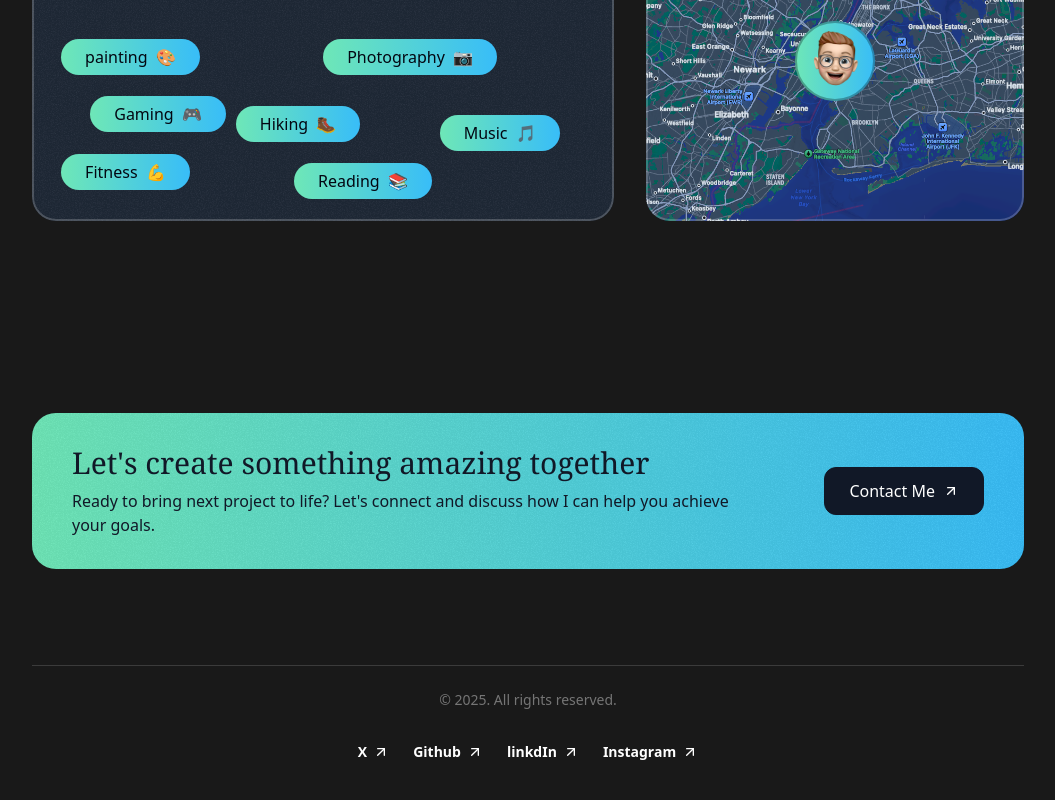
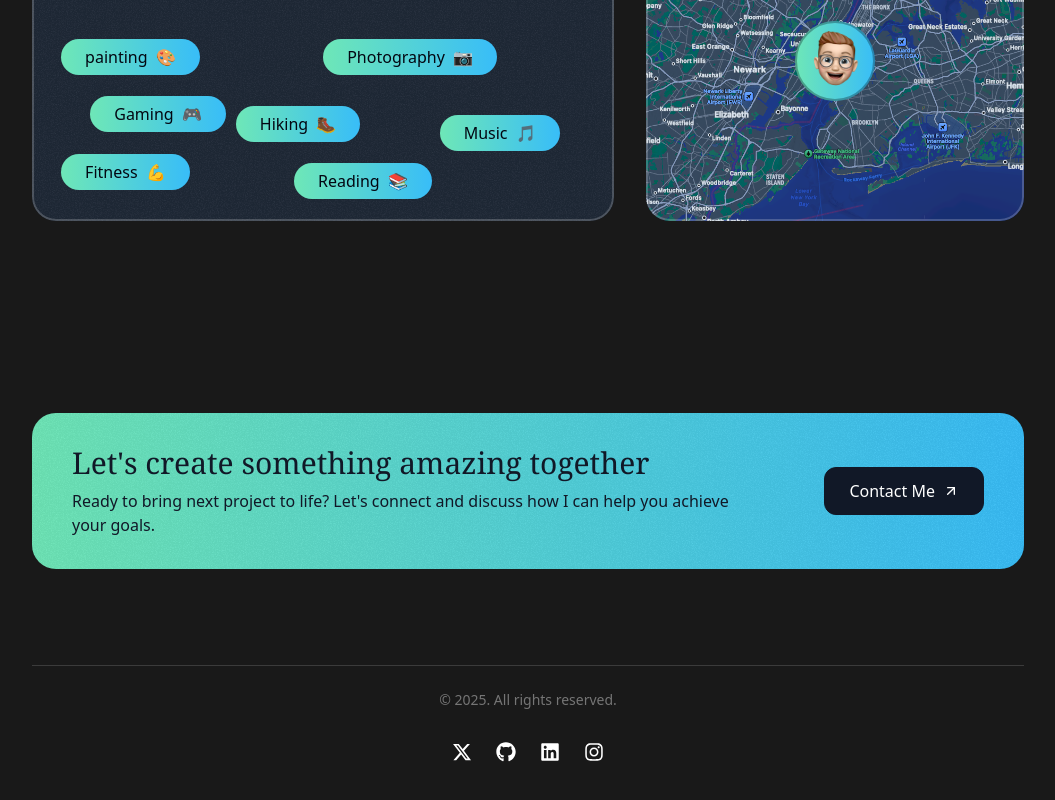
Before and after one commit to faruk-olawale/my-portfolio, a Next.js app: page / in a window 1280 px wide. Shown: the part 4607-5407 px from the top of the page, without its empty margins (112-1167 px from the left). Built offline with nearby package versions, Linux system fonts and the light colour scheme; a web font is replaced by a local one.

Commit message:
initial message

```diff
--- a/package.json
+++ b/package.json
@@ -14,6 +14,7 @@
     "next": "14.2.5",
     "react": "^18",
     "react-dom": "^18",
+    "react-icons": "^5.5.0",
     "tailwind-merge": "^2.4.0"
   },
   "devDependencies": {
--- a/src/sections/Footer.tsx
+++ b/src/sections/Footer.tsx
@@ -1,24 +1,12 @@
-import ArrowUpRightIcon from "@/assets/icons/arrow-up-right.svg"
-
+import { FaXTwitter, FaGithub, FaLinkedin, FaInstagram } from "react-icons/fa6";
 
 const footerLinks = [
-  {
-    title:'X',
-    href:'#',
-  },
-  {
-    title:'Github',
-    href:'#',
-  },
-  {
-    title:'linkdIn',
-    href:'#',
-  },
-  {
-    title:'Instagram',
-    href:'#',
-  },
-]
+  { icon: FaXTwitter, href: "https://x.com/farukolawale3?s=11" },
+  { icon: FaGithub, href: "https://github.com/faruk-olawale " },
+  { icon: FaLinkedin, href: "https://www.linkedin.com/in/faruk-ismail-4812213a0?utm_source=share&utm_campaign=share_via&utm_content=profile&utm_medium=ios_app" },
+  { icon: FaInstagram, href: "#" },
+];
+
 export const Footer = () => {
   return (
     <footer>
@@ -26,16 +14,16 @@ export const Footer = () => {
         <div className="border-t border-white/15 py-6 text-sm flex flex-col items-center gap-8">
           <div className="text-white/40">&copy; 2025. All rights reserved.</div>
           <nav className="flex gap-6">
-        {footerLinks.map(link => (
-          <a href="#" key={link.title} className="inline-flex items-center gap-1.5">
-            <span className="font-semibold">{link.title}</span>
-            <ArrowUpRightIcon className="size-4"/>
+            {footerLinks.map((link, i) => {
+              const Icon = link.icon;
+              return (
+                <a href={link.href} key={i} className="inline-flex items-center gap-1.5">
+                  <Icon className="text-white size-5" />
                 </a>
-        ))}
+              );
+            })}
           </nav>
-      <div></div>
         </div>
-
       </div>
     </footer>
   );
```
Also changed, not shown: 1 other file (tests, documents, lock files or other folders). Lines whose indentation alone changed are shown as unchanged.
